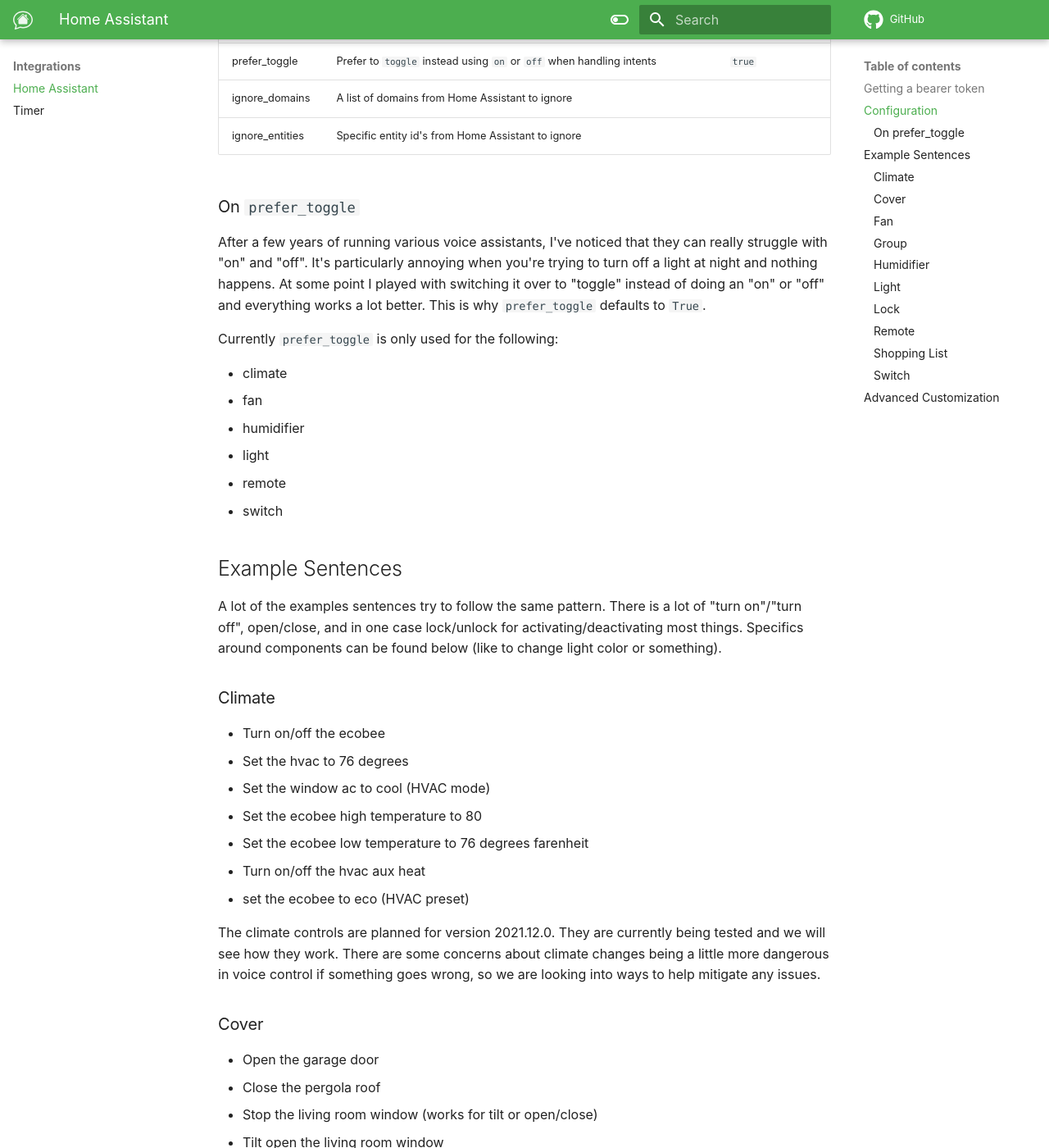
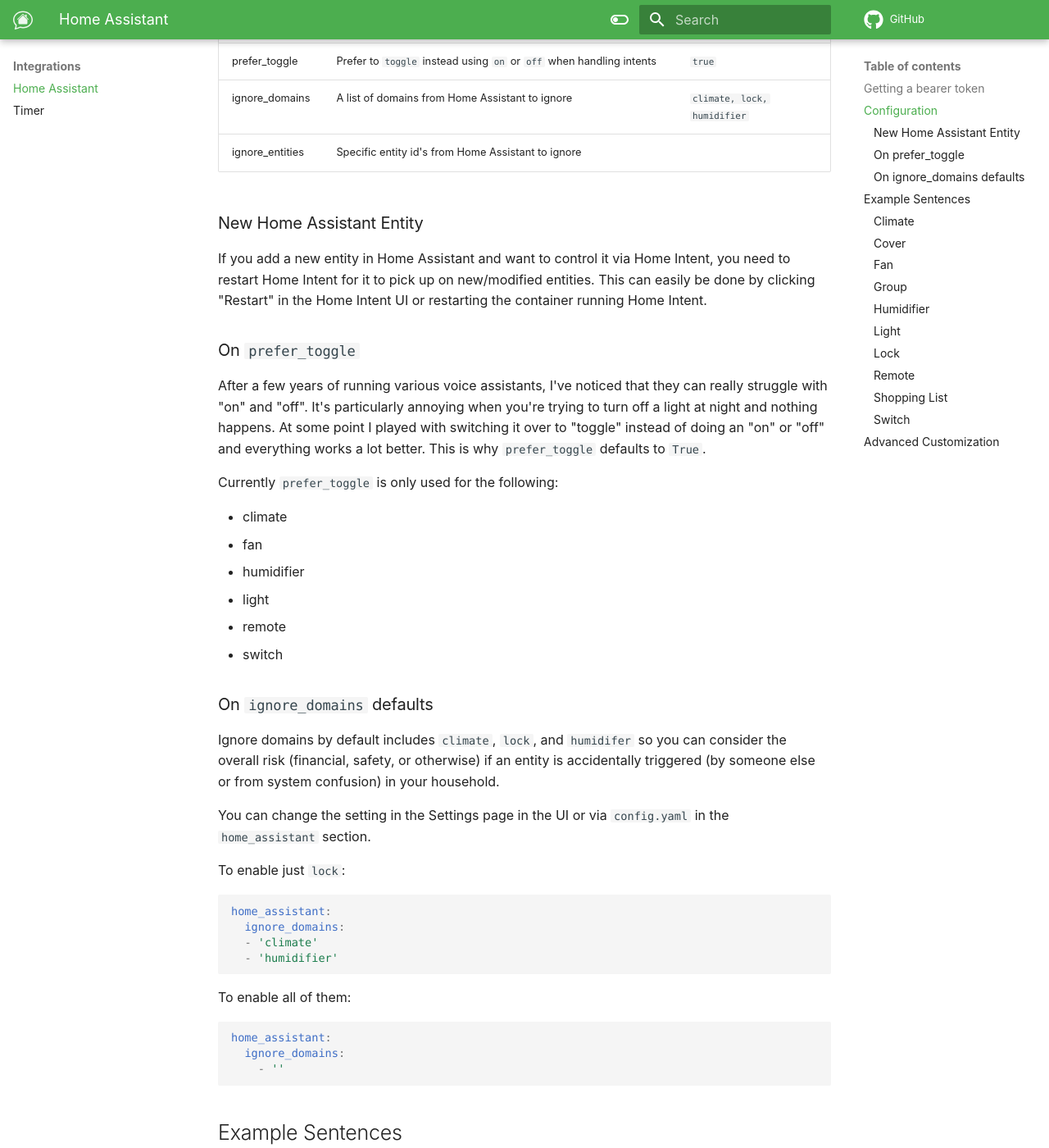
Before and after one commit to JarvyJ/HomeIntent, an MkDocs documentation site: the page built from docs/docs/integrations/home-assistant.md, in a window 1280 px wide and 1400 px high, scrolled down 861 px. Shown: the whole window at 82% size. Built offline with MkDocs 1.6.1 and Material for MkDocs 9.7.7, drawn with Linux system fonts in a browser that asks for light colours; comment, search, counter and statistics services are not loaded; some of the changed text lies outside the part shown.

Commit message:
Home Intent: In Home Assistant climate, lock, and humidifier are now ignored by default (#207)
* climate, lock, and humidifier are now ignored by default
* updated docs a bit to clarify a restart is needed after adding new entities in Home Assistant
* made the language string optional to fix the ui not being able to save the settings >.<
* fixed bug with svelte config pointing to ui and not api for the default dev container.

closes #30 (for now. may revisit later)

````diff
--- a/docs/docs/integrations/home-assistant.md
+++ b/docs/docs/integrations/home-assistant.md
@@ -16,13 +16,16 @@
 
 ## Configuration
 
-| Option          | Description                                                                       | Required/Default |
-|:----------------|:----------------------------------------------------------------------------------|:-----------------|
-| url             | The URL for your Home Assistant instance                                          | REQUIRED         |
-| bearer_token    | The long-lived access token that Home Intent uses to interact with Home Assistant | REQUIRED         |
-| prefer_toggle   | Prefer to `toggle` instead using `on` or `off` when handling intents              | `true`           |
-| ignore_domains  | A list of domains from Home Assistant to ignore                                   |                  |
-| ignore_entities | Specific entity id's from Home Assistant to ignore                                |                  |
+| Option          | Description                                                                       | Required/Default            |
+|:----------------|:----------------------------------------------------------------------------------|:----------------------------|
+| url             | The URL for your Home Assistant instance                                          | REQUIRED                    |
+| bearer_token    | The long-lived access token that Home Intent uses to interact with Home Assistant | REQUIRED                    |
+| prefer_toggle   | Prefer to `toggle` instead using `on` or `off` when handling intents              | `true`                      |
+| ignore_domains  | A list of domains from Home Assistant to ignore                                   | `climate, lock, humidifier` |
+| ignore_entities | Specific entity id's from Home Assistant to ignore                                |                             |
+
+### New Home Assistant Entity
+If you add a new entity in Home Assistant and want to control it via Home Intent, you need to restart Home Intent for it to pick up on new/modified entities. This can easily be done by clicking "Restart" in the Home Intent UI or restarting the container running Home Intent.
 
 ### On `prefer_toggle`
 After a few years of running various voice assistants, I've noticed that they can really struggle with "on" and "off". It's particularly annoying when you're trying to turn off a light at night and nothing happens. At some point I played with switching it over to "toggle" instead of doing an "on" or "off" and everything works a lot better. This is why `prefer_toggle` defaults to `True`.
@@ -36,10 +39,35 @@
  * remote
  * switch
 
+### On `ignore_domains` defaults
+Ignore domains by default includes `climate`, `lock`, and `humidifer` so you can consider the overall risk (financial, safety, or otherwise) if an entity is accidentally triggered (by someone else or from system confusion) in your household.
+
+You can change the setting in the Settings page in the UI or via `config.yaml` in the `home_assistant` section.
+
+To enable just `lock`:
+```yaml
+home_assistant:
+  ignore_domains:
+  - 'climate'
+  - 'humidifier'
+```
+
+To enable all of them:
+```yaml
+home_assistant:
+  ignore_domains:
+    - ''
+```
+
 ## Example Sentences
 A lot of the examples sentences try to follow the same pattern. There is a lot of "turn on"/"turn off", open/close, and in one case lock/unlock for activating/deactivating most things. Specifics around components can be found below (like to change light color or something).
 
 ### Climate
+
+!!! warning "Climate is ignored by default"
+
+    The climate control is ignored by default and can be enabled by removing it from the [`ignore_domains`](#on-ignore_domains-defaults) setting.
+
 
  * Turn on/off the ecobee
  * Set the hvac to 76 degrees
@@ -49,7 +77,6 @@
  * Turn on/off the hvac aux heat
  * set the ecobee to eco (HVAC preset)
 
-The climate controls are planned for version 2021.12.0. They are currently being tested and we will see how they work. There are some concerns about climate changes being a little more dangerous in voice control if something goes wrong, so we are looking into ways to help mitigate any issues.
 
 ### Cover
 
@@ -85,6 +112,10 @@
 
 ### Humidifier
 
+!!! warning "Humidifier is ignored by default"
+
+    The humidifier control is ignored by default and can be enabled by removing it from the [`ignore_domains`](#on-ignore_domains-defaults) setting.
+
  * Turn on/off the humidifer
  * Set the humidifier to 68%
  * Set the dehumidifier to 72%
@@ -102,6 +133,10 @@
 A full list of colors can be found [in the source](https://github.com/JarvyJ/HomeIntent/blob/main/home_intent/default_configs/home_assistant/colors.txt) as well as the [color temperatures](https://github.com/JarvyJ/HomeIntent/blob/main/home_intent/default_configs/home_assistant/color_temperature.yaml).
 
 ### Lock
+
+!!! warning "Lock is ignored by default"
+
+    The lock control is ignored by default and can be enabled by removing it from the [`ignore_domains`](#on-ignore_domains-defaults) setting.
 
  * Lock the front door
  * Unlock the kitchen door
````
Also changed, not shown: docs/docs/getting-started/installation.md (+2 -0 lines), 4 other files.
